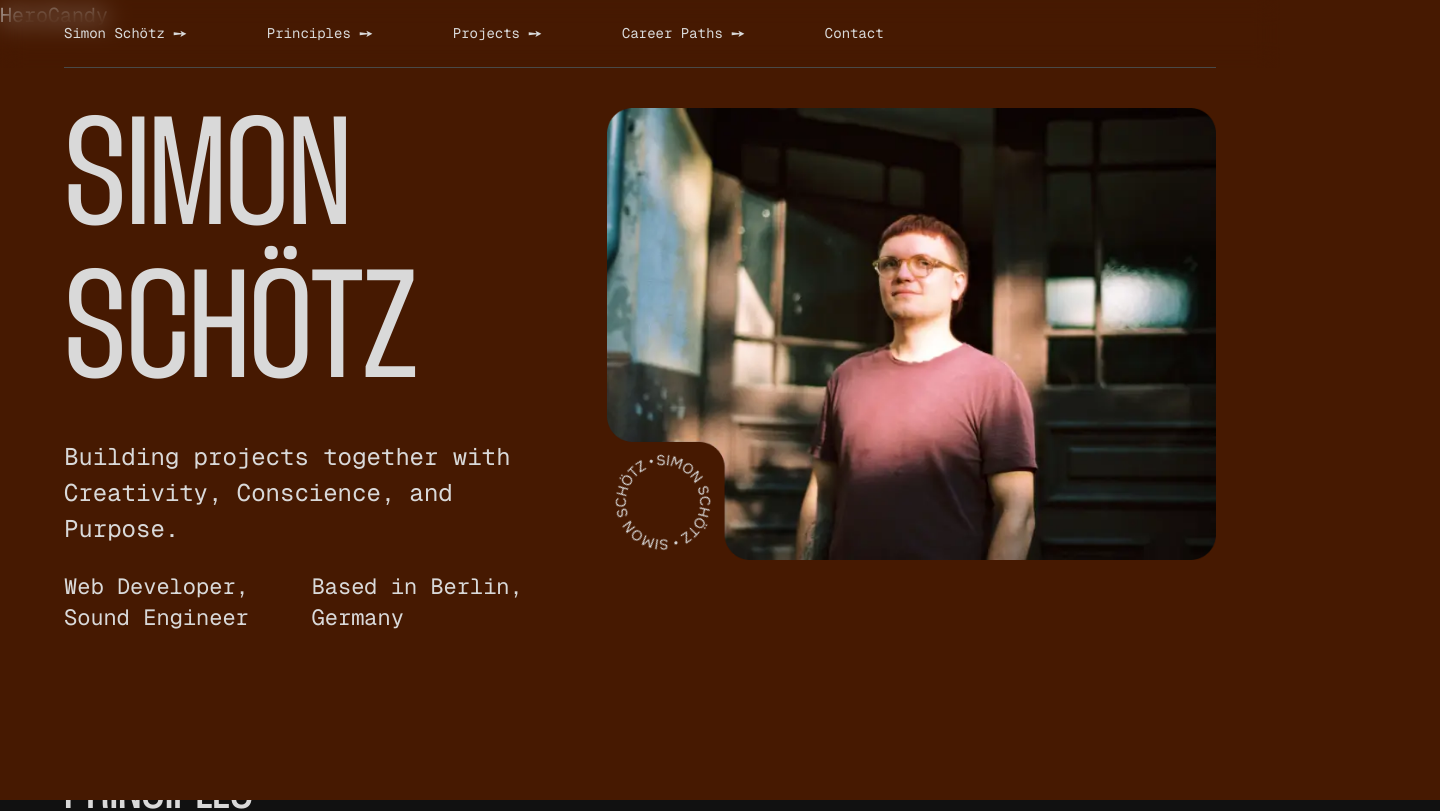
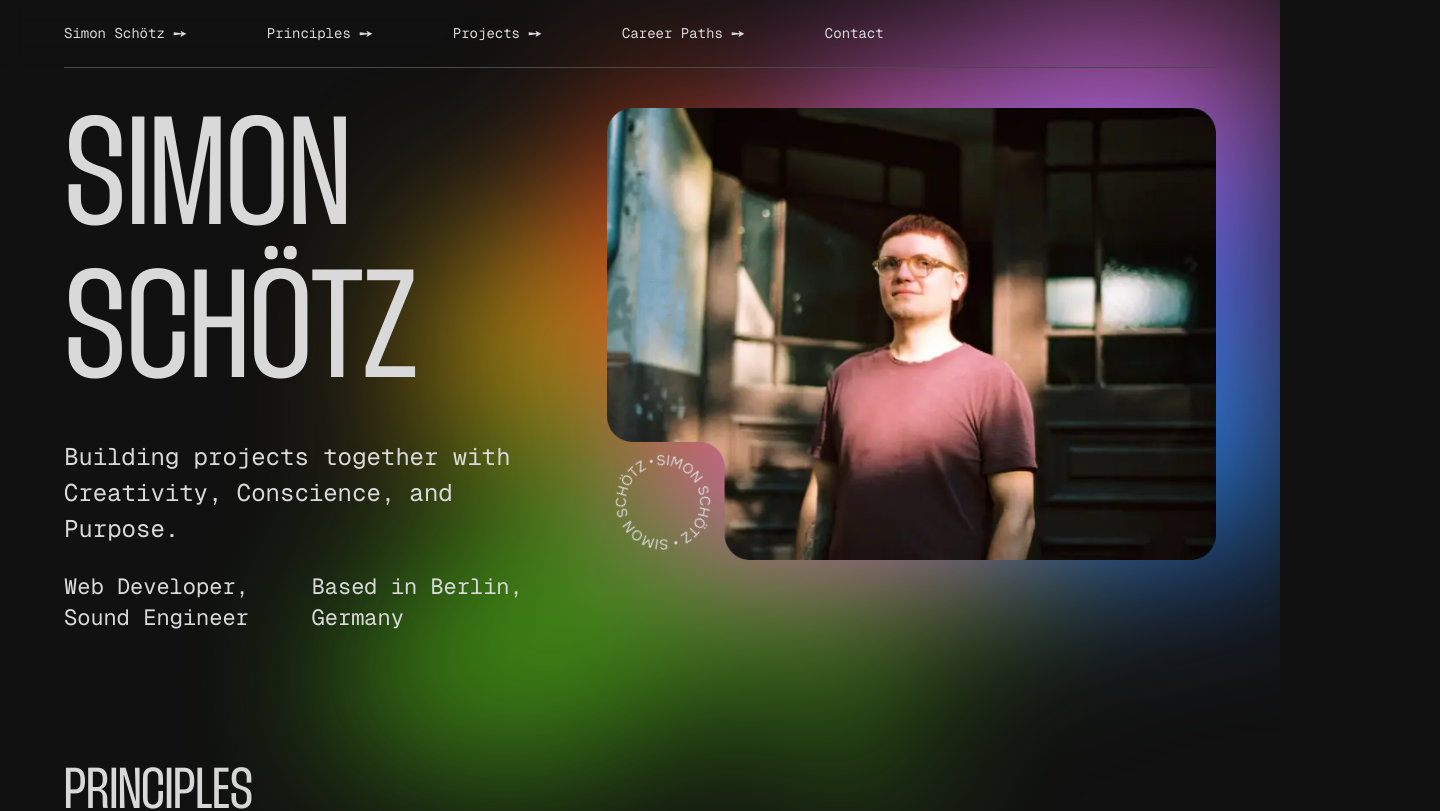
Before and after one commit to SimonSchoetz/simon-schoetz-website-2025, a Next.js app: page / in a window 1280 px wide. Shown: the top 811 px of the page, 1440 px wide, since content can reach past the window. Built offline with nearby package versions, Linux system fonts and the light colour scheme.

Commit message:
set up HeroCandy section with color vectors

```diff
--- a/app/_sections/Header.tsx
+++ b/app/_sections/Header.tsx
@@ -2,7 +2,7 @@ import { Navigation } from '@/components';
 
 export const Header = () => {
   return (
-    <header className='w-full sticky top-0 z-10 mb-2 lg:mb-10'>
+    <header className='w-full sticky top-0 z-50 mb-2 lg:mb-10'>
       <Navigation />
     </header>
   );
--- a/app/globals.css
+++ b/app/globals.css
@@ -75,7 +75,7 @@ html {
   }
 
   .content-width {
-    @apply w-[1440px];
+    @apply max-w-[1440px];
   }
 }
 /* animation classes */
--- a/components/HeroCandy.tsx
+++ /dev/null
@@ -1,11 +0,0 @@
-import { FCProps } from '@/types';
-
-type Props = object;
-
-export const HeroCandy: FCProps<Props> = ({ ...props }) => {
-  return (
-    <div className='bg-amber-950 h-dvh content-width absolute top-0' {...props}>
-      HeroCandy
-    </div>
-  );
-};
--- /dev/null
+++ b/components/hero-candy/HeroCandy.tsx
@@ -0,0 +1,27 @@
+import { FCProps } from '@/types';
+import {
+  VectorBlue,
+  VectorGreen,
+  VectorOrange,
+  VectorPink,
+  VectorPurple,
+  VectorYellow,
+} from './vectors';
+
+type Props = object;
+
+export const HeroCandy: FCProps<Props> = ({ ...props }) => {
+  return (
+    <div
+      className='absolute h-dvh w-dvw content-width top-0 blur-[5rem] overflow-hidden'
+      {...props}
+    >
+      <VectorGreen className='absolute right-0' />
+      <VectorPink className='absolute right-0' />
+      <VectorPurple className='absolute right-0' />
+      <VectorBlue className='absolute right-0 top-20' />
+      <VectorYellow className='absolute right-100' />
+      <VectorOrange className='absolute right-70' />
+    </div>
+  );
+};
--- /dev/null
+++ b/components/hero-candy/vectors/VectorBlue.tsx
@@ -0,0 +1,14 @@
+import { FCProps, HtmlProps } from '@/types';
+
+export const VectorBlue: FCProps<HtmlProps<'svg'>> = ({ ...props }) => {
+  return (
+    <svg width='537' height='685' viewBox='0 0 537 685' fill='none' {...props}>
+      <path
+        fillRule='evenodd'
+        clipRule='evenodd'
+        d='M356.568 189.846C373.954 185.658 395.672 186.348 409.223 197.744C425.386 211.338 412.766 250.969 433.771 254.775C465.7 260.559 503.205 193.132 522.812 218.323C543.175 244.486 470.409 268.496 469.99 301.31C469.742 320.757 507.203 316.699 521.382 330.409C541.47 349.832 563.211 370.773 569.593 397.617C575.822 423.821 582.07 467.259 556.122 476.534C520.527 489.259 485.76 451.542 449.568 440.524C434.036 435.795 416.77 422.234 402.444 429.746C375.325 443.965 372.888 495.223 342.126 496.858C317.985 498.142 320.241 455.581 309.087 434.711C301.302 420.142 293.617 405.996 285.792 391.448C278.298 377.514 272.625 362.987 263.523 349.992C249.357 329.765 227.119 315.418 216.884 293.06C204.21 265.374 172.425 223.427 197.142 204.983C228.569 181.533 274.416 224.461 313.835 220.718C331.645 219.027 339.198 194.029 356.568 189.846Z'
+        fill='#1482E7'
+      />
+    </svg>
+  );
+};
--- /dev/null
+++ b/components/hero-candy/vectors/VectorGreen.tsx
@@ -0,0 +1,20 @@
+import { FCProps, HtmlProps } from '@/types';
+
+export const VectorGreen: FCProps<HtmlProps<'svg'>> = ({ ...props }) => {
+  return (
+    <svg
+      width='1135'
+      height='1008'
+      viewBox='0 0 1135 1008'
+      fill='none'
+      {...props}
+    >
+      <path
+        fillRule='evenodd'
+        clipRule='evenodd'
+        d='M917.475 520.472C913.095 556.94 895.618 598.111 862.476 615.681C822.943 636.638 751.919 583.077 728.652 620.572C693.283 677.568 802.251 799.467 736.652 818.447C668.522 838.159 673.704 680.73 607.471 655.634C568.218 640.761 548.714 715.661 510.414 732.724C456.155 756.897 397.595 783.119 338.433 775.493C280.684 768.05 187.972 747.883 188.372 691.217C188.92 613.482 291.143 574.679 340.282 513.376C361.37 487.068 401.651 463.97 397.024 430.914C388.266 368.34 286.127 325.715 305.583 265.467C320.853 218.183 405.491 254.022 456.071 248.067C491.377 243.91 525.753 239.634 561.048 235.388C594.852 231.321 628.511 231.186 661.603 223.339C713.107 211.125 758.664 179.068 811.581 175.977C877.106 172.15 985.703 142.201 1004.8 203.294C1029.09 280.969 908.099 337.179 886.506 415.603C876.75 451.036 921.85 484.038 917.475 520.472Z'
+        fill='#3F8814'
+      />
+    </svg>
+  );
+};
--- /dev/null
+++ b/components/hero-candy/vectors/VectorOrange.tsx
@@ -0,0 +1,14 @@
+import { FCProps, HtmlProps } from '@/types';
+
+export const VectorOrange: FCProps<HtmlProps<'svg'>> = ({ ...props }) => {
+  return (
+    <svg width='653' height='635' viewBox='0 0 653 635' fill='none' {...props}>
+      <path
+        fillRule='evenodd'
+        clipRule='evenodd'
+        d='M257.144 357.465C245.383 349.076 234.496 335.508 234.75 321.321C235.053 304.399 267.105 291.399 258.592 276.639C245.652 254.203 182.757 266.569 188.716 241.503C194.905 215.47 248.296 247.199 269.601 230.335C282.227 220.34 260.076 199.674 261.49 183.898C263.492 161.549 265.606 137.402 279.528 119.516C293.116 102.057 317.771 75.5965 337.268 86.5382C364.014 101.548 357.915 142.369 369.715 170.129C374.779 182.042 375.072 199.617 387.373 204.411C410.659 213.486 444.869 188.228 461.968 206.083C475.387 220.096 446.86 240.927 439.267 258.599C433.967 270.934 428.886 282.987 423.619 295.336C418.574 307.163 412.199 318.191 408.596 330.507C402.989 349.674 405.37 370.683 396.342 388.572C385.163 410.723 374.789 451.938 350.042 446.527C318.578 439.648 322.246 389.37 299.276 367.349C288.898 357.399 268.894 365.847 257.144 357.465Z'
+        fill='#E84921'
+      />
+    </svg>
+  );
+};
--- /dev/null
+++ b/components/hero-candy/vectors/VectorPink.tsx
@@ -0,0 +1,14 @@
+import { FCProps, HtmlProps } from '@/types';
+
+export const VectorPink: FCProps<HtmlProps<'svg'>> = ({ ...props }) => {
+  return (
+    <svg width='840' height='757' viewBox='0 0 840 757' fill='none' {...props}>
+      <path
+        fillRule='evenodd'
+        clipRule='evenodd'
+        d='M343.229 161.62C354.802 122.42 381.601 80.368 421.188 66.9366C468.409 50.9149 536.305 122.101 568.769 85.0958C618.118 28.8434 521.326 -123.91 596.748 -133.183C675.08 -142.814 640.165 28.8193 708.096 67.9658C748.356 91.1662 783.642 12.5029 828.788 0.533103C892.745 -16.4245 961.797 -34.8719 1025.22 -16.1165C1087.13 2.19084 1185 40.5893 1174.04 102.626C1159 187.727 1039.76 212.29 974.52 270.841C946.522 295.969 898.084 314.205 897.016 351.248C894.995 421.37 999.024 486.038 966.512 548.651C940.996 597.791 854.887 543.635 798.344 541.273C758.876 539.624 720.406 538.268 680.934 536.719C643.129 535.235 606.214 529.467 568.487 532.252C509.77 536.586 453.886 563.714 395.314 557.801C322.787 550.479 198.203 564.217 188.612 493.902C176.418 404.5 319.466 364.159 357.695 282C374.968 244.88 331.667 200.783 343.229 161.62Z'
+        fill='#E963C4'
+      />
+    </svg>
+  );
+};
--- /dev/null
+++ b/components/hero-candy/vectors/VectorPurple.tsx
@@ -0,0 +1,14 @@
+import { FCProps, HtmlProps } from '@/types';
+
+export const VectorPurple: FCProps<HtmlProps<'svg'>> = ({ ...props }) => {
+  return (
+    <svg width='665' height='661' viewBox='0 0 665 661' fill='none' {...props}>
+      <path
+        fillRule='evenodd'
+        clipRule='evenodd'
+        d='M279.449 233.687C286.254 210.638 302.012 185.912 325.289 178.014C353.054 168.594 392.977 210.451 412.066 188.692C441.083 155.616 384.169 65.7976 428.517 60.3451C474.576 54.6823 454.046 155.602 493.989 178.619C517.662 192.261 538.41 146.008 564.955 138.969C602.562 128.998 643.164 118.151 680.458 129.18C716.862 139.944 774.407 162.522 767.962 198.999C759.12 249.039 689.006 263.481 650.645 297.909C634.182 312.684 605.701 323.407 605.073 345.188C603.884 386.419 665.053 424.443 645.936 461.26C630.933 490.154 580.301 458.31 547.054 456.921C523.847 455.952 501.227 455.155 478.018 454.244C455.789 453.371 434.083 449.98 411.9 451.617C377.374 454.165 344.515 470.117 310.075 466.64C267.43 462.335 194.175 470.412 188.535 429.067C181.365 376.5 265.477 352.779 287.955 304.471C298.112 282.644 272.651 256.715 279.449 233.687Z'
+        fill='#6A63EA'
+      />
+    </svg>
+  );
+};
--- /dev/null
+++ b/components/hero-candy/vectors/VectorYellow.tsx
@@ -0,0 +1,14 @@
+import { FCProps, HtmlProps } from '@/types';
+
+export const VectorYellow: FCProps<HtmlProps<'svg'>> = ({ ...props }) => {
+  return (
+    <svg width='673' height='636' viewBox='0 0 673 636' fill='none' {...props}>
+      <path
+        fillRule='evenodd'
+        clipRule='evenodd'
+        d='M461.646 325.785C461.386 339.975 456.276 356.459 444.227 364.443C429.854 373.966 400.474 355.987 392.996 371.27C381.628 394.503 428.254 437.369 403.788 447.095C378.378 457.196 374.228 396.443 347.8 389.237C332.136 384.966 327.564 414.5 313.512 422.479C293.606 433.784 272.128 446.035 249.097 445.288C226.617 444.559 190.206 440.227 188.149 418.414C185.328 388.49 223.093 369.785 239.584 344.386C246.661 333.486 261.238 323.112 258.171 310.567C252.365 286.819 211.455 274.196 216.581 250.3C220.604 231.546 254.524 242.205 273.728 238.045C287.132 235.141 300.174 232.226 313.57 229.288C326.401 226.474 339.329 225.178 351.738 220.937C371.052 214.335 387.307 200.319 407.52 197.174C432.549 193.28 473.108 177.746 482.831 200.542C495.193 229.525 450.894 255.62 445.656 286.587C443.29 300.578 461.906 311.607 461.646 325.785Z'
+        fill='#B69211'
+      />
+    </svg>
+  );
+};
--- /dev/null
+++ b/components/hero-candy/vectors/index.ts
@@ -0,0 +1,6 @@
+export * from './VectorBlue';
+export * from './VectorGreen';
+export * from './VectorOrange';
+export * from './VectorPink';
+export * from './VectorPurple';
+export * from './VectorYellow';
--- a/components/index.ts
+++ b/components/index.ts
@@ -7,7 +7,7 @@ export * from './ExpandableCardItem';
 export * from './ExpandableChip';
 export * from './FlipCard';
 export * from './Headings';
-export * from './HeroCandy';
+export * from './hero-candy/HeroCandy';
 export * from './Icon';
 export * from './navigation/Navigation';
 export * from './RouterItem';
```
